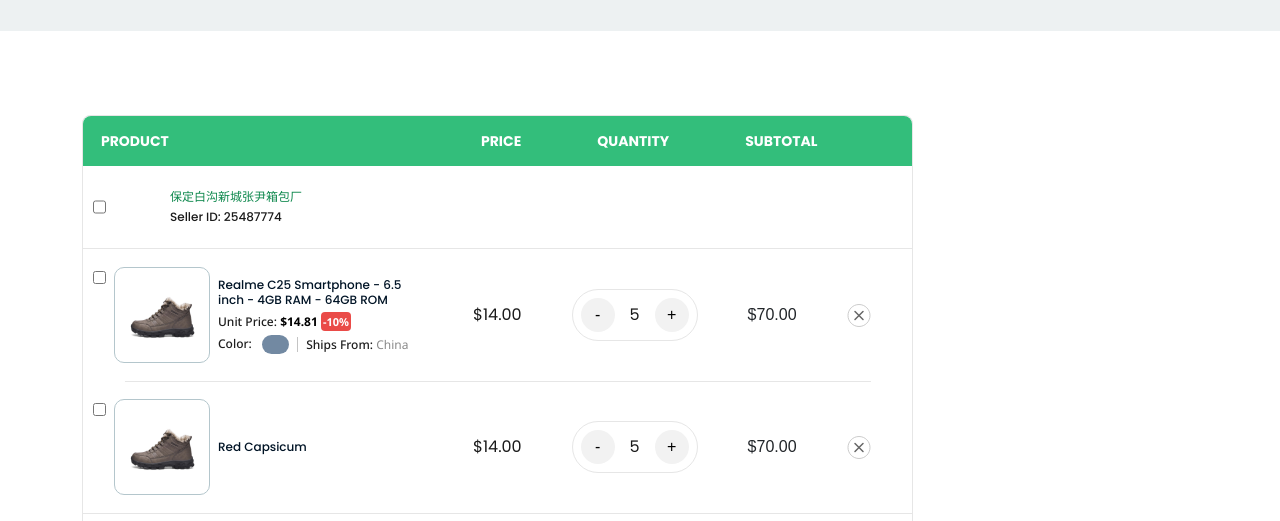
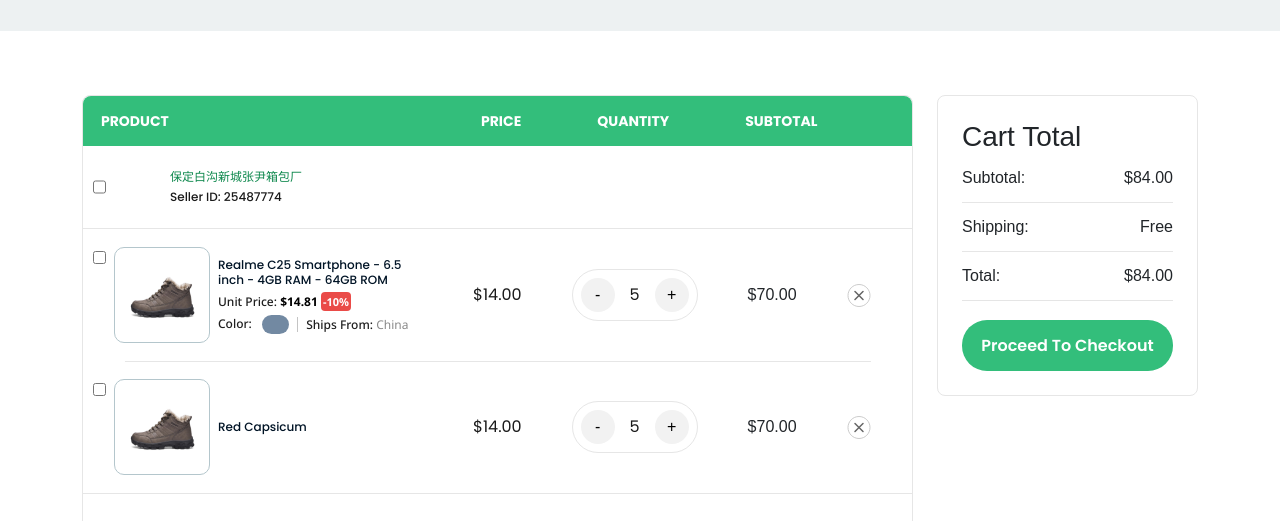
Before and after one commit to qtecsolution/China_buy_Bd, a plain HTML site: page cart.html in a window 1280 px wide. Shown: the part 215-736 px from the top of the page. Drawn offline with nearby package versions, Linux system fonts and the light colour scheme.

Commit message:
fixed cart

```diff
--- a/cart.html
+++ b/cart.html
@@ -385,10 +385,30 @@
                         </div>
 
                     </div>
+                    <div class="col-xl-3">
+                        <div class="carttotal">
+                            <h3 class="title">Cart Total</h3>
+
+                            <div class="subrow">
+                                <span>Subtotal:</span>
+                                <span>$84.00</span>
+                            </div>
+                            <div class="subrow">
+                                <span>Shipping:</span>
+                                <span>Free</span>
+                            </div>
+                            <div class="subrow">
+                                <span>Total:</span>
+                                <span>$84.00</span>
+                            </div>
+
+                            <button class="proceed">
+                                Proceed To Checkout
+                            </button>
+                        </div>
+                    </div>
                 </div>
-                <div class="col-lg-4">
 
-                </div>
             </div>
             </div>
         </section>
--- a/scss/pages/_cart.scss
+++ b/scss/pages/_cart.scss
@@ -8,6 +8,7 @@
   @include flex-column;
   justify-content: center;
   align-items: center;
+  margin-bottom: size(40);
   @include breakpoint(mobile576) {
     padding-top: size(24);
     padding-bottom: size(34);
@@ -77,7 +78,7 @@
   border-radius: 8px;
   border: 1px solid var(--Gray-Scale-Gray-100, #e6e6e6);
   background: var(--colors-nutral-white-white-main, #fff);
-  margin-top: size(60);
+
   .cartheader {
     background-color: $brandingsuccess;
     @include flex;
@@ -321,3 +322,43 @@
     }
   }
 }
+
+.carttotal {
+  border-radius: 8px;
+  border: 1px solid var(--Gray-Scale-Gray-100, #e6e6e6);
+  background: var(--colors-nutral-white-white-main, #fff);
+  border-radius: 8px;
+  border: 1px solid var(--Gray-Scale-Gray-100, #e6e6e6);
+  background: var(--colors-nutral-white-white-main, #fff);
+  padding: size(24);
+  .subrow {
+    @include flex-between;
+    padding: size(12) size(0);
+    background: var(--colors-nutral-white-white-main, #fff);
+    border-bottom: 1px solid var(--Gray-Scale-Gray-100, #e6e6e6);
+
+    /* Line Shadow */
+    box-shadow: 0px 1px 0px 0px #e5e5e5;
+    &:last-of-type {
+      border-width: 0px;
+      border: none;
+      border-color: transparent;
+    }
+  }
+  .proceed {
+    background-color: $brandingsuccess;
+    color: white;
+    @include w100;
+    color: var(--Gray-Scale-White, var(--colors-nutral-white-white-main, #fff));
+
+    /* Body Medium/Body Medium, 600 */
+    font-family: Poppins;
+    font-size: 16px;
+    font-style: normal;
+    font-weight: 600;
+    line-height: 120%; /* 19.2px */
+    padding: size(16);
+    @include radius(25);
+    margin-top: 20px;
+  }
+}
```
Also changed, not shown: app/css/style.min.css, 1 other file.
